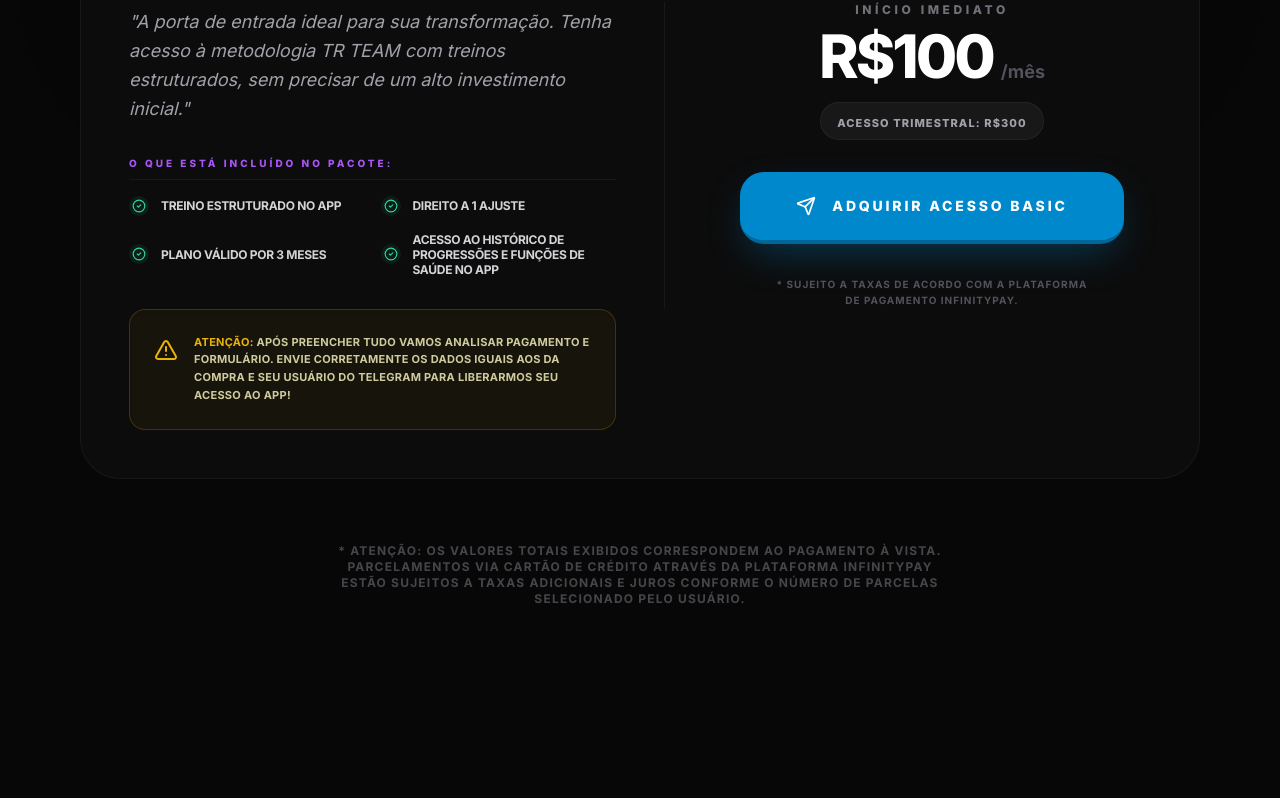
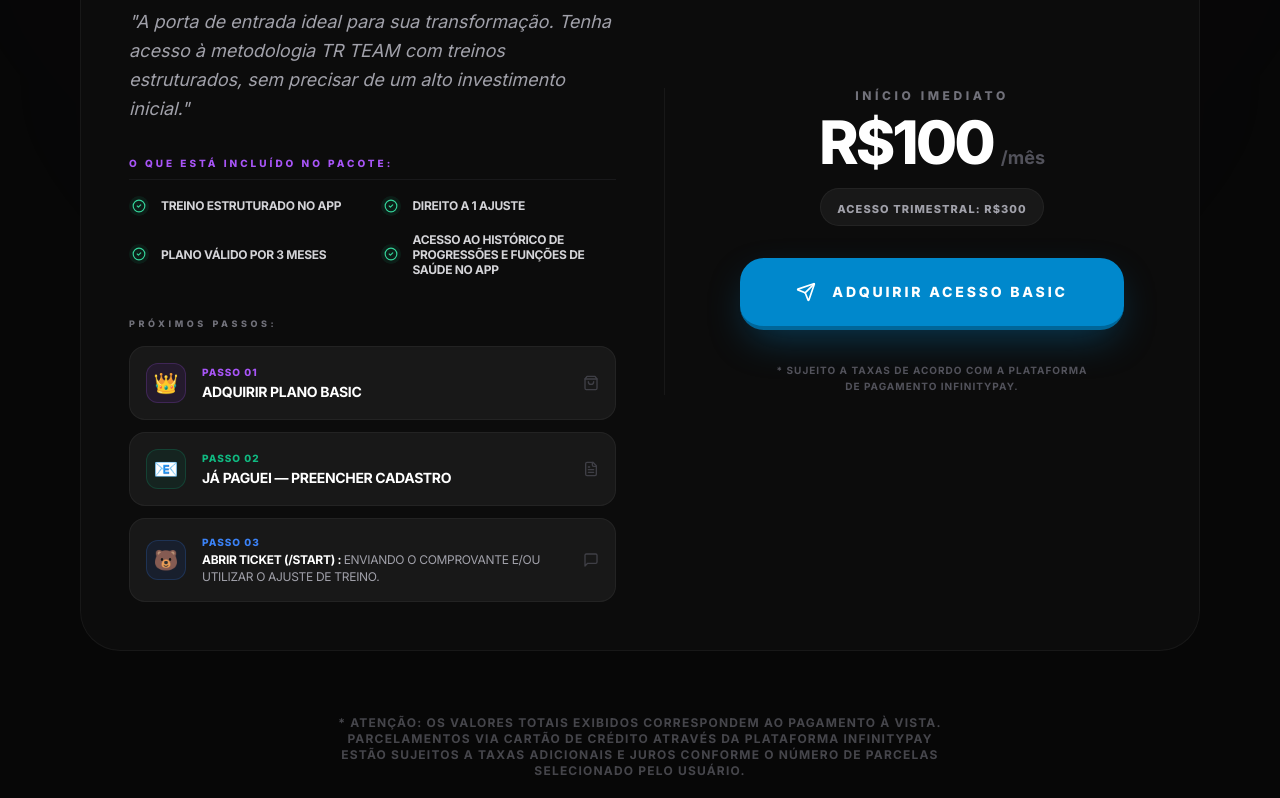
Before and after one commit to tiromero/Site-TR-TEAM, a React (Vite) app: page / in a window 1280 px wide. Shown: the part 3617-4415 px from the top of the page. Built offline with nearby package versions, Linux system fonts and the light colour scheme; no server answers.

Commit message:
feat: Add new features and improve UI
Introduces new icons and components for enhanced user experience. Updates the UI for the basic plan section, providing clearer visuals for included features and refining the attention message for better user guidance.

```diff
--- a/App.tsx
+++ b/App.tsx
@@ -18,9 +18,11 @@
   HelpCircle,
   Star,
   CheckCircle2,
-  AlertTriangle,
   Send,
-  ShieldCheck
+  ShieldCheck,
+  ShoppingBag,
+  FileText,
+  MessageSquare
 } from 'lucide-react';
 
 const ScrollProgressBar = () => {
@@ -79,7 +81,7 @@
             "{BASIC_PLAN.description}"
           </p>
 
-          <div className="mb-8">
+          <div className="mb-10">
             <h4 className="text-purple-500 font-black text-[10px] uppercase tracking-[0.3em] mb-4 border-b border-zinc-800/50 pb-2">
               O que está incluído no pacote:
             </h4>
@@ -95,12 +97,48 @@
             </ul>
           </div>
 
-          <div className="p-6 bg-yellow-500/5 border border-yellow-500/20 rounded-2xl flex gap-4 items-start shadow-inner">
-            <AlertTriangle className="w-6 h-6 text-yellow-500 shrink-0 mt-1" />
-            <div className="space-y-3 text-left">
-              <p className="text-[11px] font-bold text-yellow-100/80 leading-relaxed uppercase tracking-wide">
-                <span className="text-yellow-500">Atenção:</span> Após preencher tudo vamos analisar pagamento e formulário. Envie corretamente os dados iguais aos da compra e seu usuário do Telegram para liberarmos seu acesso ao App!
-              </p>
+          {/* Processos Visuais de Atenção */}
+          <div className="space-y-4">
+            <h4 className="text-zinc-500 font-black text-[9px] uppercase tracking-[0.4em] mb-4">Próximos Passos:</h4>
+
+            <div className="grid gap-3">
+              {/* Passo 1 */}
+              <div className="flex items-center gap-4 p-4 rounded-2xl bg-white/5 border border-white/5 hover:border-purple-500/30 transition-all group/step">
+                <div className="w-10 h-10 rounded-xl bg-purple-600/10 flex items-center justify-center border border-purple-500/20 text-xl">
+                  👑
+                </div>
+                <div>
+                  <div className="text-[10px] font-black text-purple-500 uppercase tracking-widest mb-0.5">Passo 01</div>
+                  <div className="text-sm font-bold text-white uppercase tracking-tight">Adquirir Plano Basic</div>
+                </div>
+                <ShoppingBag className="w-4 h-4 text-zinc-700 ml-auto group-hover/step:text-purple-500 transition-colors" />
+              </div>
+
+              {/* Passo 2 */}
+              <div className="flex items-center gap-4 p-4 rounded-2xl bg-white/5 border border-white/5 hover:border-emerald-500/30 transition-all group/step">
+                <div className="w-10 h-10 rounded-xl bg-emerald-600/10 flex items-center justify-center border border-emerald-500/20 text-xl">
+                  📧
+                </div>
+                <div className="flex-1">
+                  <div className="text-[10px] font-black text-emerald-500 uppercase tracking-widest mb-0.5">Passo 02</div>
+                  <div className="text-sm font-bold text-white uppercase tracking-tight">Já paguei — Preencher cadastro</div>
+                </div>
+                <FileText className="w-4 h-4 text-zinc-700 ml-auto group-hover/step:text-emerald-500 transition-colors" />
+              </div>
+
+              {/* Passo 3 */}
+              <div className="flex items-center gap-4 p-4 rounded-2xl bg-white/5 border border-white/5 hover:border-blue-500/30 transition-all group/step">
+                <div className="w-10 h-10 rounded-xl bg-blue-600/10 flex items-center justify-center border border-blue-500/20 text-xl">
+                  🐻
+                </div>
+                <div className="flex-1">
+                  <div className="text-[10px] font-black text-blue-500 uppercase tracking-widest mb-0.5">Passo 03</div>
+                  <div className="text-xs font-bold text-white uppercase tracking-tight leading-snug">
+                    Abrir Ticket (/start) : <span className="text-zinc-400 font-medium">enviando o comprovante e/ou utilizar o ajuste de treino.</span>
+                  </div>
+                </div>
+                <MessageSquare className="w-4 h-4 text-zinc-700 ml-auto group-hover/step:text-blue-500 transition-colors" />
+              </div>
             </div>
           </div>
         </div>
```
